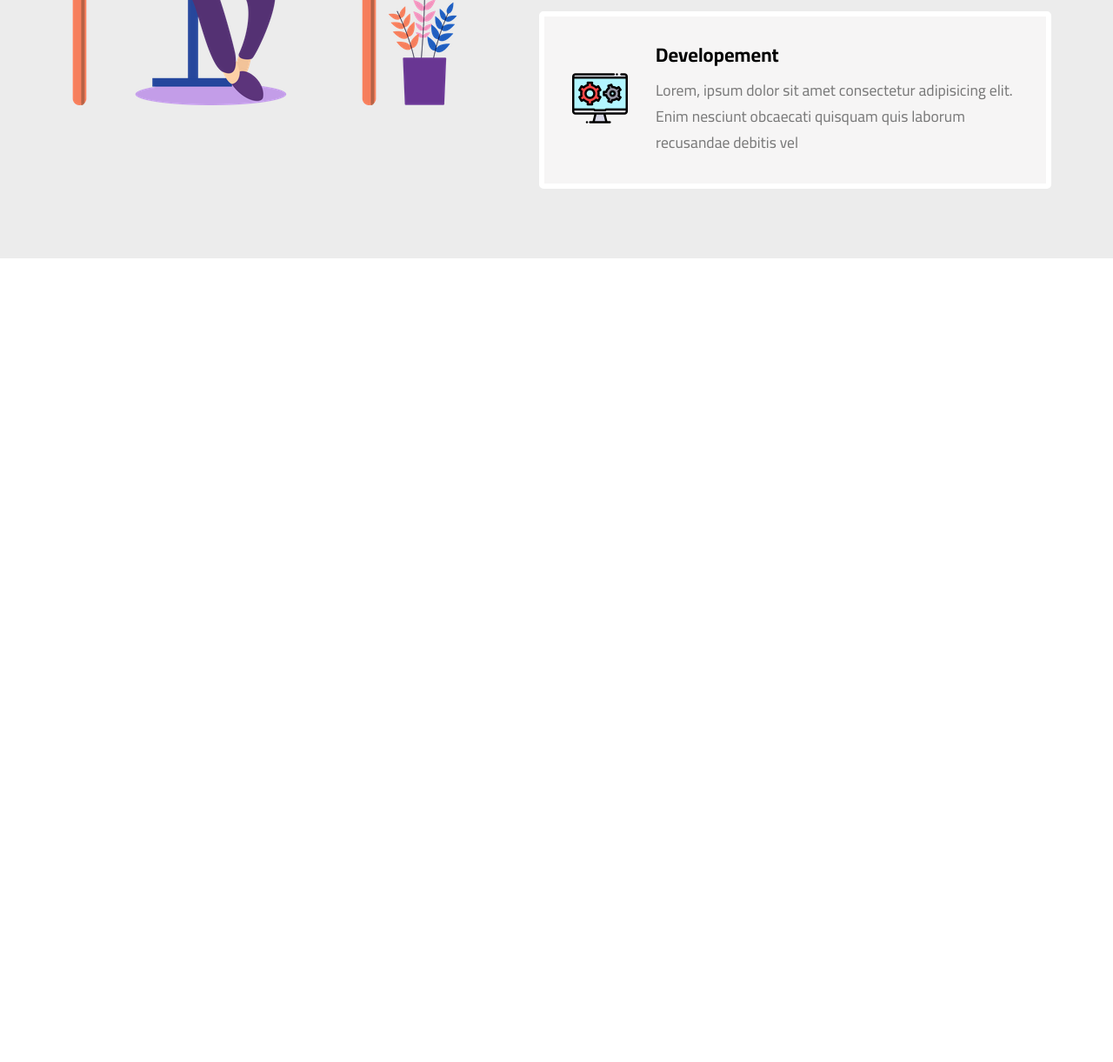
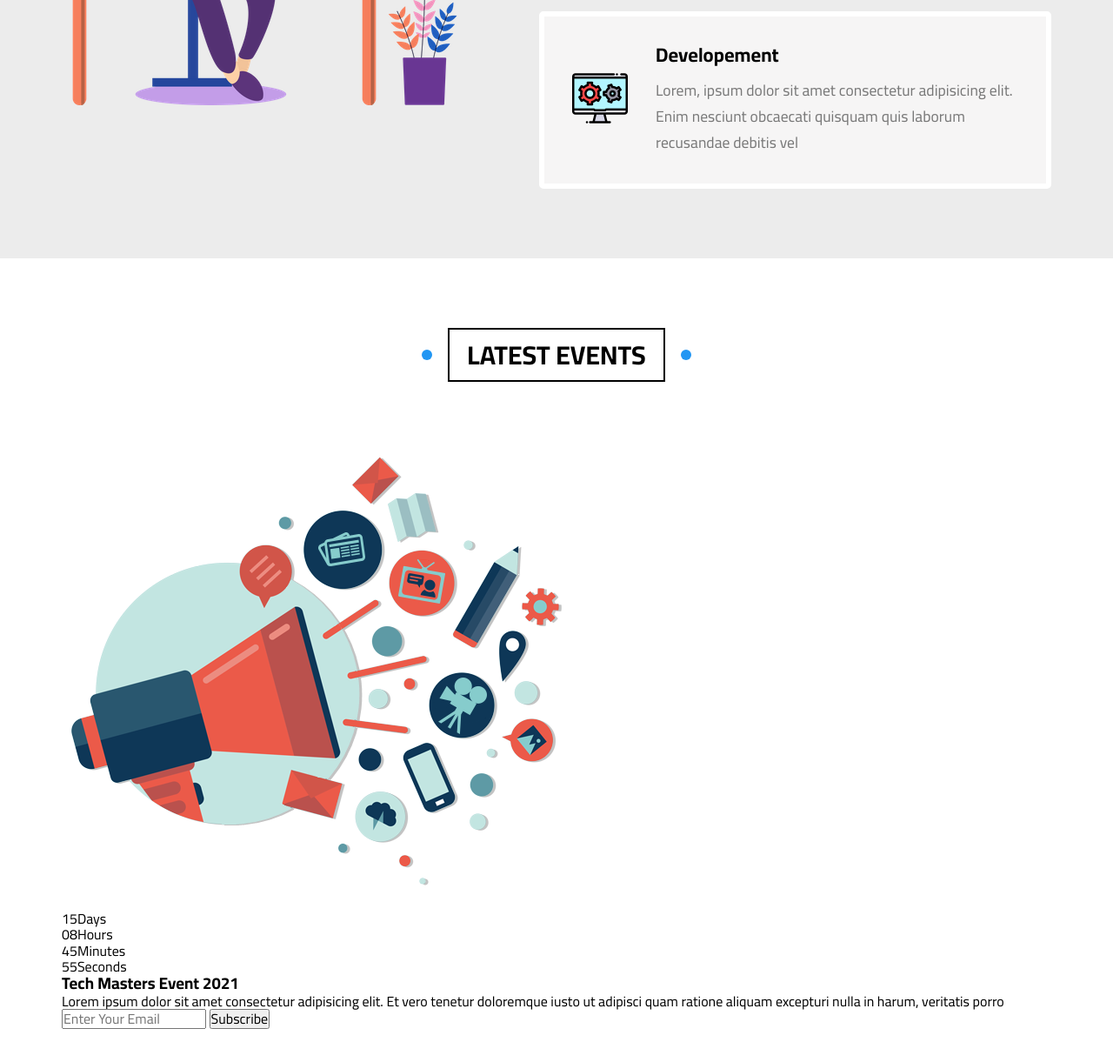
Before and after one commit to loayalsaid1/El-Zero-World-Landing-Page, a plain HTML site: page index.html in a window 1280 px wide. Shown: the part 8354-9575 px from the top of the page at 87% size. Before the commit the page ends 8651 px from the top, so only its background shows below. Drawn offline with Linux system fonts and the light colour scheme.

Commit message:
Structure the Latest-Events sections

```diff
--- a/index.html
+++ b/index.html
@@ -588,6 +588,35 @@
 		</div>
 	</section>
 	<!-- End Work Steps -->
+	<!-- Start Latest Events -->
+	<section class="events" id="events">
+		<div class="container">
+			<div class="section-heading">
+				<h2>Latest Events</h2>
+			</div>
+			<div class="main-content">
+				<img src="images/events.png" alt="Events" class="image">
+				<div class="info">
+					<div class="time">
+						<div class="unit"><span class="number">15</span><span class="text">Days</span></div>
+						<div class="unit"><span class="number">08</span><span class="text">Hours</span></div>
+						<div class="unit"><span class="number">45</span><span class="text">Minutes</span></div>
+						<div class="unit"><span class="number">55</span><span class="text">Seconds</span></div>
+					</div>
+					<h3>Tech Masters Event 2021</h3>
+					<p>
+						Lorem ipsum dolor sit amet consectetur adipisicing elit. Et vero tenetur doloremque iusto ut adipisci quam ratione aliquam excepturi nulla in harum, veritatis porro
+					</p>
+				</div>
+			</div>
+			<div class="subscribe">
+				<form action="#">
+					<input type="email" name="email" placeholder="Enter Your Email">
+					<input type="submit" value="Subscribe">
+				</form>
+			</div>
+		</div>
+	</section>
+	<!-- End Latest Events -->
 </body>
-
 </html>
```
Also changed, not shown: images/events.png (added).
